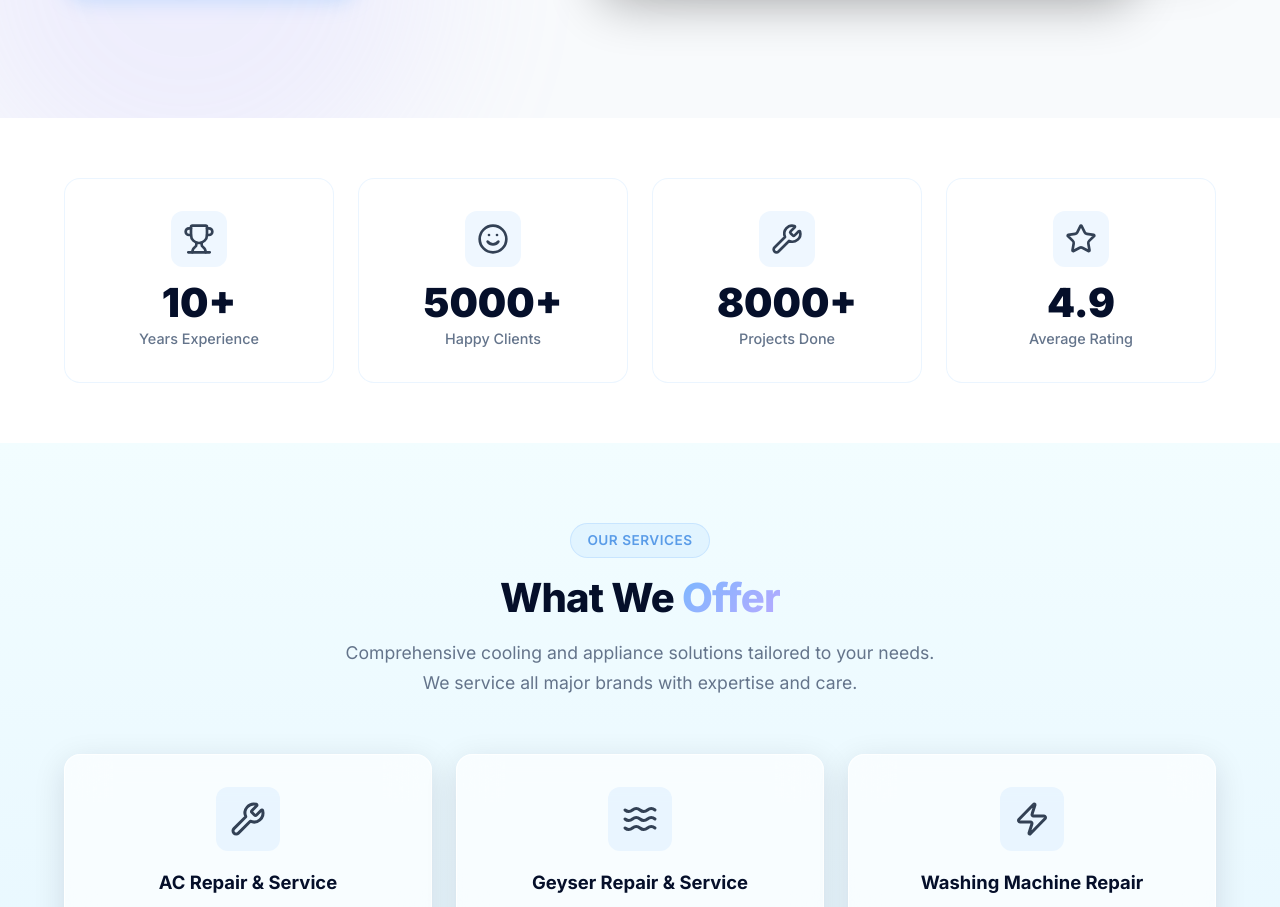
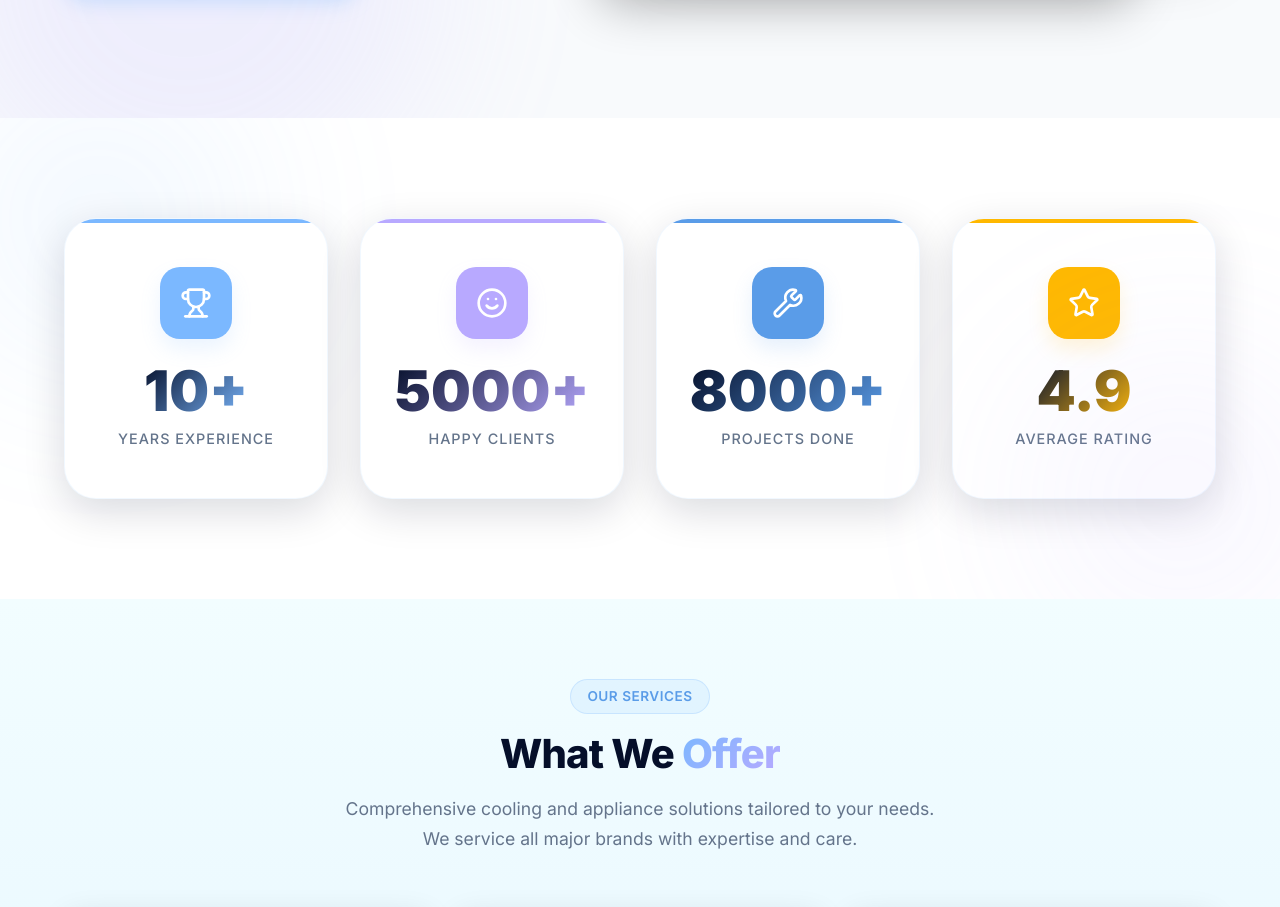
Before and after one commit to Eshbanoliver/a2z-cooling-website-showcase, a React (Vite) app: page / in a window 1280 px wide. Shown: the part 1691-2598 px from the top of the page. Built offline with nearby package versions, Linux system fonts and the light colour scheme.

Commit message:
home about us

```diff
--- a/src/index.css
+++ b/src/index.css
@@ -708,51 +708,136 @@ h1, h2, h3, h4, h5, h6 {
 
 /* ===== METRICS SECTION ===== */
 .metrics-section {
-  padding: 60px 0;
+  padding: 100px 0;
   background: var(--white);
   position: relative;
+  overflow: hidden;
+}
+
+.metrics-section::before,
+.metrics-section::after {
+  content: '';
+  position: absolute;
+  width: 300px;
+  height: 300px;
+  border-radius: 50%;
+  filter: blur(100px);
+  opacity: 0.1;
+  z-index: 0;
+}
+
+.metrics-section::before {
+  top: -50px;
+  left: -50px;
+  background: var(--blue);
+}
+
+.metrics-section::after {
+  bottom: -50px;
+  right: -50px;
+  background: var(--lavender);
 }
 
 .metrics-grid {
   display: grid;
   grid-template-columns: repeat(4, 1fr);
-  gap: 24px;
+  gap: 32px;
+  position: relative;
+  z-index: 1;
 }
 
 .metric-card {
   text-align: center;
-  padding: 32px 20px;
-  border-radius: var(--radius-lg);
-  background: var(--glass-bg-light);
-  backdrop-filter: blur(20px);
-  border: 1px solid rgba(123, 184, 255, 0.15);
+  padding: 48px 24px;
+  border-radius: var(--radius-2xl);
+  background: var(--white);
+  border: 1px solid rgba(123, 184, 255, 0.1);
+  box-shadow: var(--shadow-lg);
+  transition: all 0.5s cubic-bezier(0.23, 1, 0.32, 1);
+  position: relative;
+  overflow: hidden;
+  display: flex;
+  flex-direction: column;
+  align-items: center;
+}
+
+.metric-card::before {
+  content: '';
+  position: absolute;
+  top: 0;
+  left: 0;
+  right: 0;
+  height: 4px;
+  background: var(--accent);
+}
+
+.metric-card::after {
+  content: '';
+  position: absolute;
+  inset: 0;
+  background: radial-gradient(circle at top right, var(--accent-light, rgba(123, 184, 255, 0.1)), transparent 60%);
+  opacity: 0;
   transition: var(--transition);
 }
 
+.metric-card:nth-child(1) { --accent: var(--blue); --accent-light: rgba(123, 184, 255, 0.15); }
+.metric-card:nth-child(2) { --accent: var(--lavender); --accent-light: rgba(184, 169, 255, 0.15); }
+.metric-card:nth-child(3) { --accent: var(--blue-dark); --accent-light: rgba(90, 156, 232, 0.15); }
+.metric-card:nth-child(4) { --accent: #FFB800; --accent-light: rgba(255, 184, 0, 0.15); }
+
 .metric-card:hover {
-  transform: translateY(-6px);
-  box-shadow: var(--glass-shadow-lg);
-  border-color: rgba(123, 184, 255, 0.35);
+  transform: translateY(-12px);
+  box-shadow: 0 30px 60px rgba(5, 15, 42, 0.12);
+  border-color: var(--accent);
+}
+
+.metric-card:hover::after {
+  opacity: 1;
 }
 
 .metric-icon {
-  width: 56px;
-  height: 56px;
-  background: rgba(123, 184, 255, 0.12);
-  border-radius: var(--radius-md);
+  width: 72px;
+  height: 72px;
+  background: var(--accent);
+  color: var(--white);
+  border-radius: 20px;
   display: flex;
   align-items: center;
   justify-content: center;
-  margin: 0 auto 16px;
-  font-size: 1.5rem;
+  margin-bottom: 24px;
+  font-size: 2rem;
+  box-shadow: 0 10px 20px var(--accent-light);
+  transition: var(--transition);
+  position: relative;
+  z-index: 1;
+}
+
+.metric-card:hover .metric-icon {
+  transform: scale(1.1) rotate(6deg);
+  box-shadow: 0 15px 30px var(--accent-light);
 }
 
 .metric-value {
-  font-size: 2.5rem;
+  font-size: 3.5rem;
   font-weight: 900;
-  color: var(--navy);
-  margin-bottom: 4px;
+  background: linear-gradient(135deg, var(--navy) 0%, var(--accent) 100%);
+  -webkit-background-clip: text;
+  background-clip: text;
+  -webkit-text-fill-color: transparent;
+  margin-bottom: 8px;
   line-height: 1;
+  position: relative;
+  z-index: 1;
+}
+
+.metric-label {
+  font-size: 1rem;
+  font-weight: 600;
+  color: var(--gray-500);
+  text-transform: uppercase;
+  letter-spacing: 1px;
+  position: relative;
+  z-index: 1;
 }
 
 .metric-label {
```
